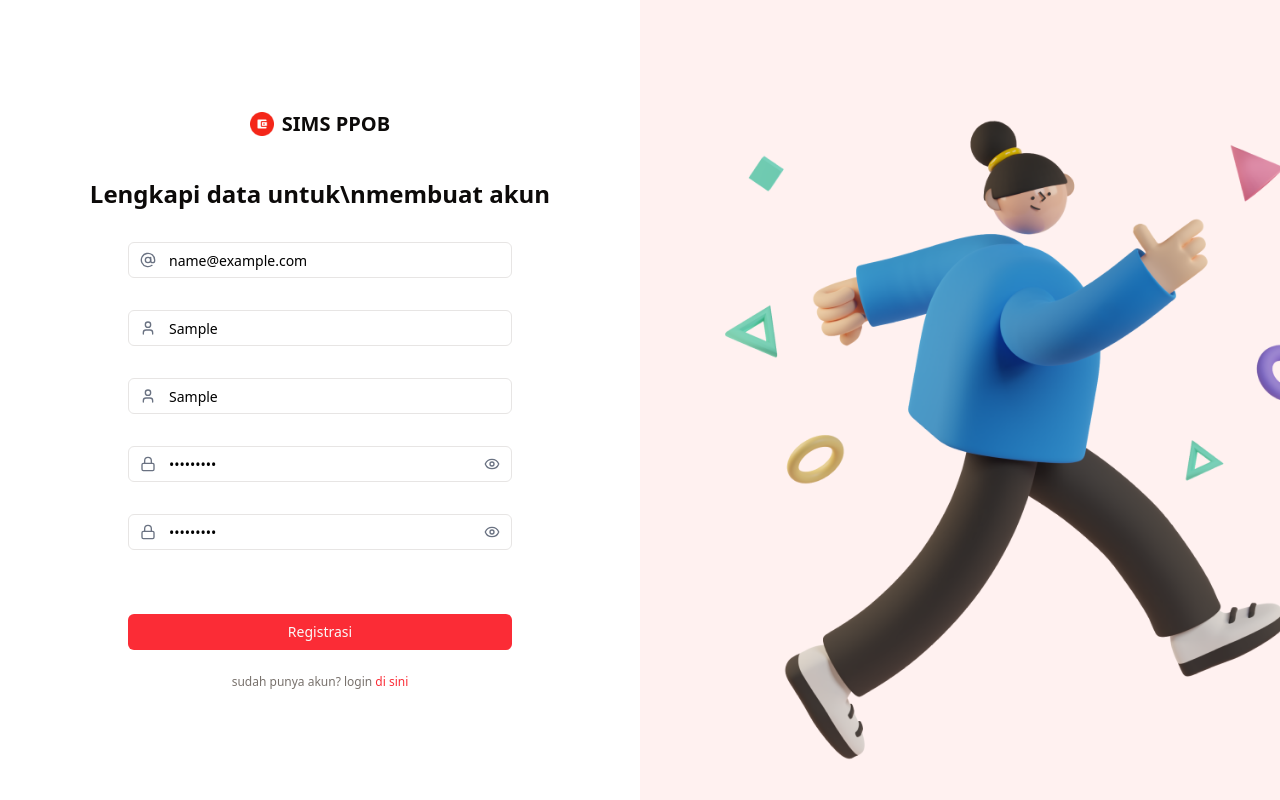
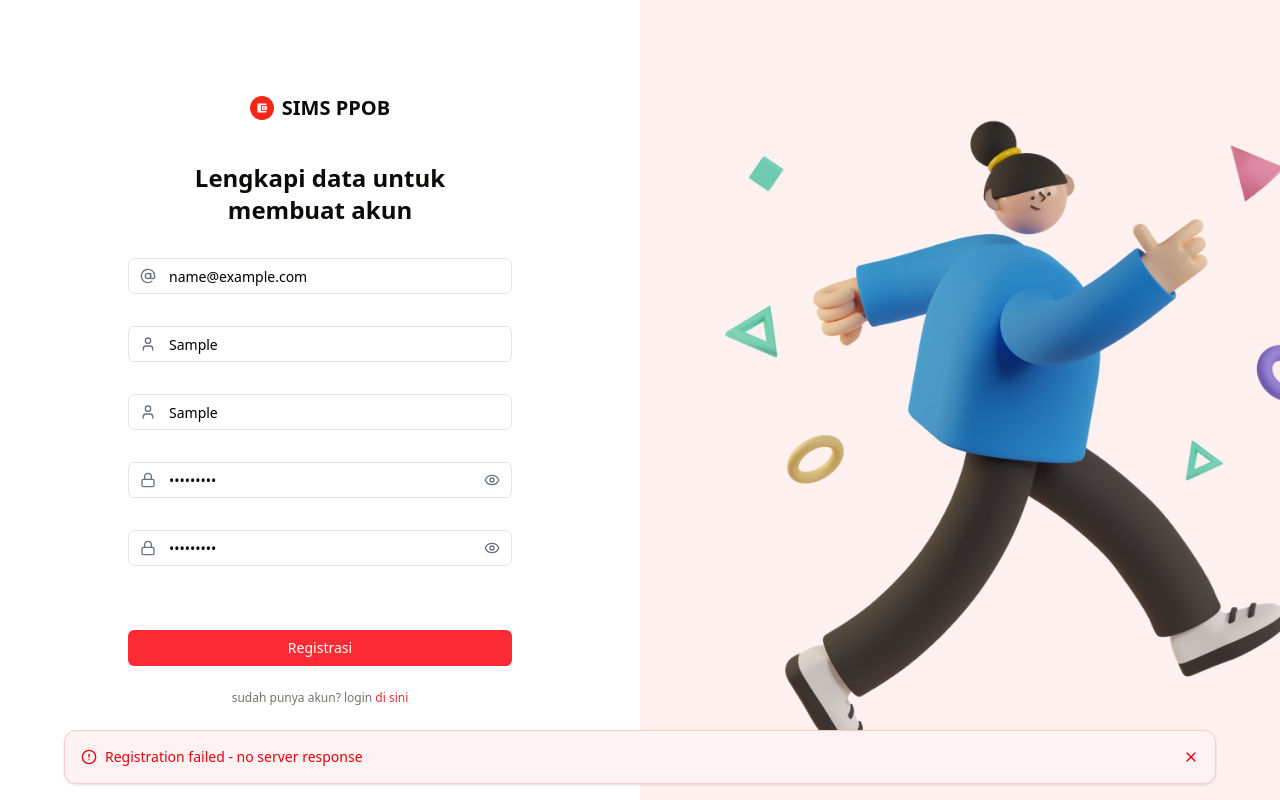
Before and after one commit to radityaharya/simsppob-radityaharya, a React (Vite) app: page /auth/register in a window 1280 px wide. Both pictures are taken after typing "name@example.com", "Sample", "Sample", "Sample123", "Sample123" into the empty fields and a click on the button "Registrasi". Built offline with nearby package versions, Linux system fonts and the light colour scheme; no server answers.

Commit message:
feat: add registration functionality and improve auth UI

```diff
--- a/src/constants/api-constants.ts
+++ b/src/constants/api-constants.ts
@@ -6,6 +6,7 @@ export const API_BASE_URL = 'https://take-home-test-api.nutech-integrasi.com';
 export const API_ENDPOINTS = {
   auth: {
     login: '/login',
+    register: '/registration',
   },
 };
 
--- a/src/pages/auth/Login.tsx
+++ b/src/pages/auth/Login.tsx
@@ -62,7 +62,15 @@ export default function LoginPage() {
   }
 
   return (
-    <AuthLayout title="Masuk atau buat akun\nuntuk memulai">
+    <AuthLayout
+      title={
+        <>
+          Masuk atau buat akun
+          <br />
+          untuk memulai
+        </>
+      }
+    >
       <Form {...form}>
         <form
           onSubmit={form.handleSubmit(onSubmit)}
--- a/src/pages/auth/Register.tsx
+++ b/src/pages/auth/Register.tsx
@@ -1,14 +1,19 @@
 import { useForm } from 'react-hook-form';
 import { zodResolver } from '@hookform/resolvers/zod';
 import { z } from 'zod';
-import { Link } from 'react-router-dom';
-import { AtSign, User, Lock } from 'lucide-react';
+import { Link, useNavigate } from 'react-router-dom';
+import { AtSign, User, Lock, AlertCircle, X } from 'lucide-react';
 import { AuthSchemas } from '~/types/schemas/membership';
 import { Button } from '@/components/ui/button';
 import { Input } from '@/components/ui/input';
 import { SecretInput } from '@/components/ui/secret-input';
 import { Form, FormControl, FormField, FormItem, FormMessage } from '@/components/ui/form';
 import { AuthLayout } from './components/AuthLayout';
+import { useAppDispatch, useAppSelector } from '@/store/reducers/store';
+import { registerUser } from '@/store/actions/thunkActions';
+import { Card, CardContent } from '@/components/ui/card';
+import { clearError } from '@/store/reducers/auth';
+import React from 'react';
 
 type RegisterFormData = z.infer<typeof AuthSchemas.registration.body> & {
   confirm_password: string;
@@ -24,6 +29,9 @@ const registerSchema = AuthSchemas.registration.body
   });
 
 export default function RegisterPage() {
+  const dispatch = useAppDispatch();
+  const navigate = useNavigate();
+  const { loading, error } = useAppSelector(state => state.auth);
   const form = useForm<RegisterFormData>({
     resolver: zodResolver(registerSchema),
     defaultValues: {
@@ -35,13 +43,41 @@ export default function RegisterPage() {
     },
   });
 
+  React.useEffect(() => {
+    const subscription = form.watch(() => {
+      if (error) {
+        dispatch(clearError());
+      }
+    });
+    return () => subscription.unsubscribe();
+  }, [dispatch, error, form]);
+
+  React.useEffect(() => {
+    return () => {
+      dispatch(clearError());
+    };
+  }, [dispatch]);
+
   async function onSubmit(data: RegisterFormData) {
-    // TODO: Implement registration logic
-    console.log(data);
+    try {
+      const { confirm_password, ...registrationData } = data;
+      const result = await dispatch(registerUser(registrationData)).unwrap();
+      navigate('/auth/login');
+    } catch (err) {
+      // Error is handled by redux
+    }
   }
 
   return (
-    <AuthLayout title="Lengkapi data untuk\nmembuat akun">
+    <AuthLayout
+      title={
+        <>
+          Lengkapi data untuk
+          <br />
+          membuat akun
+        </>
+      }
+    >
       <Form {...form}>
         <form
           onSubmit={form.handleSubmit(onSubmit)}
@@ -183,9 +219,10 @@ export default function RegisterPage() {
           <Button
             type="submit"
             className="w-full bg-red-500 hover:bg-red-600"
-            aria-label="Submit registration form"
+            disabled={loading}
+            aria-label={loading ? 'Registering...' : 'Register'}
           >
-            Registrasi
+            {loading ? 'Loading...' : 'Registrasi'}
           </Button>
 
           <div className="text-center text-xs font-medium mt-4" role="contentinfo">
@@ -196,6 +233,27 @@ export default function RegisterPage() {
           </div>
         </form>
       </Form>
+      {error && (
+        <Card
+          className="border-red-200 bg-red-50 w-[90%] absolute bottom-4 left-1/2 -translate-x-1/2"
+          role="alert"
+          aria-live="polite"
+        >
+          <CardContent className="p-4 flex items-center justify-between text-red-600">
+            <div className="flex items-center space-x-2">
+              <AlertCircle className="h-4 w-4" />
+              <p className="text-sm">{error}</p>
+            </div>
+            <button
+              onClick={() => dispatch(clearError())}
+              className="text-red-600 hover:text-red-700"
+              aria-label="Close error message"
+            >
+              <X className="h-4 w-4" />
+            </button>
+          </CardContent>
+        </Card>
+      )}
     </AuthLayout>
   );
 }
--- a/src/pages/auth/components/AuthLayout.tsx
+++ b/src/pages/auth/components/AuthLayout.tsx
@@ -3,7 +3,7 @@ import { AuthIllustration } from './AuthIllustration';
 
 interface AuthLayoutProps {
   children: React.ReactNode;
-  title: string;
+  title: React.ReactNode;
 }
 
 export function AuthLayout({ children, title }: AuthLayoutProps) {
--- a/src/store/actions/thunkActions.ts
+++ b/src/store/actions/thunkActions.ts
@@ -38,3 +38,34 @@ export const loginUser = createAsyncThunk<
     return rejectWithValue('An unexpected error occurred');
   }
 });
+
+export const registerUser = createAsyncThunk<
+  void,
+  z.infer<typeof AuthSchemas.registration.body>,
+  { state: RootState; rejectValue: string }
+>('auth/register', async (registrationData, { rejectWithValue }) => {
+  try {
+    const response = await apiClient.post(API_ENDPOINTS.auth.register, registrationData);
+    const validated = AuthSchemas.registration.response.parse(response.data);
+
+    if (validated.status !== 0) {
+      return rejectWithValue(validated.message);
+    }
+
+    return;
+  } catch (error: any) {
+    if (axios.isAxiosError(error)) {
+      const responseData = error.response?.data;
+      if (responseData?.message) {
+        return rejectWithValue(responseData.message);
+      }
+      return rejectWithValue('Registration failed - no server response');
+    }
+
+    if (error instanceof z.ZodError) {
+      return rejectWithValue('Invalid server response format');
+    }
+
+    return rejectWithValue('An unexpected error occurred during registration');
+  }
+});
--- a/src/store/reducers/auth.ts
+++ b/src/store/reducers/auth.ts
@@ -1,6 +1,6 @@
 import { createSlice, PayloadAction } from '@reduxjs/toolkit';
 import { AuthState } from '../../types/auth';
-import { loginUser } from '../actions/thunkActions';
+import { loginUser, registerUser } from '../actions/thunkActions';
 
 const initialState: AuthState = {
   isAuthenticated: false,
@@ -48,6 +48,18 @@ const authSlice = createSlice({
         state.isAuthenticated = false;
         state.token = null;
       })
+      .addCase(registerUser.pending, state => {
+        state.loading = true;
+        state.error = null;
+      })
+      .addCase(registerUser.fulfilled, state => {
+        state.loading = false;
+        state.error = null;
+      })
+      .addCase(registerUser.rejected, (state, action) => {
+        state.loading = false;
+        state.error = (action.payload as string) || 'Registration failed';
+      })
       .addCase('persist/REHYDRATE', (state, action: any) => {
         return {
           ...state,
```
